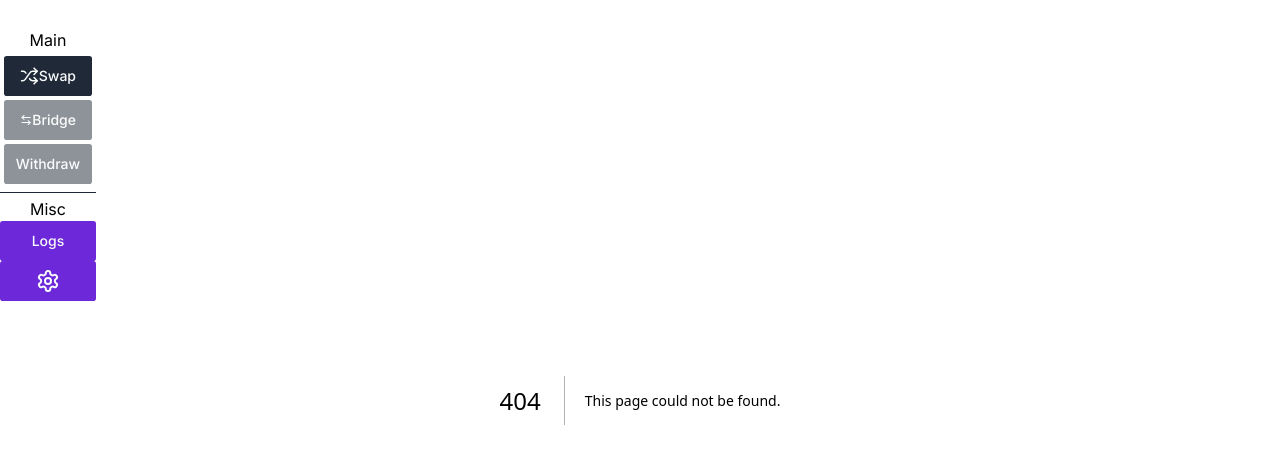
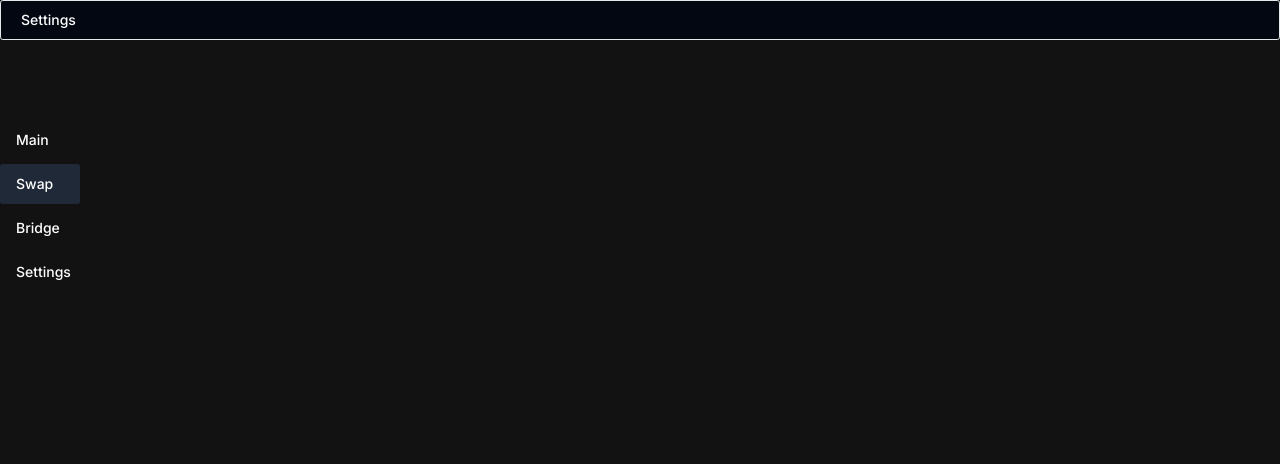
Before and after one commit to pesiq/crypto_bot, a Next.js app: page /starknet/swap in a window 1280 px wide. Before the commit this address had no page. Shown: the top 464 px of the page. Built offline with nearby package versions, Linux system fonts and the light colour scheme.

Commit message:
Future proofing + better routing

```diff
--- a/app/layout.tsx
+++ b/app/layout.tsx
@@ -13,11 +13,13 @@ export const metadata: Metadata = {
   description: 'Generated by create next app',
 }
 
+
+
+
 export default function RootLayout({ children }: { children: React.ReactNode }) {
   return (
     <html lang="en">
       <body className={inter.className}>
-        <Sidebar />
         <ThemeProvider
           attribute='class'
           defaultTheme='dark'
--- a/app/page.tsx
+++ b/app/page.tsx
@@ -2,6 +2,8 @@
 import { InputBox } from "@/components/input-box"
 import { Sidebar } from "@/components/sidebar"
 import { Separator } from "@/components/ui/separator"
+import { PJCard } from "@/components/project-card"
+import Link from "next/link"
 
 export default function Home(){
 
@@ -9,7 +11,7 @@ export default function Home(){
   return(
     <>
       <div>
-
+        <PJCard name="Starknet" href="/starknet"/>
       </div>
     </>
   )
--- /dev/null
+++ b/app/starknet/bridge/page.tsx
@@ -0,0 +1,8 @@
+
+export default function Bridge(){
+    return(
+        <>
+        Bridge
+        </>
+    )
+}
--- /dev/null
+++ b/app/starknet/layout.tsx
@@ -0,0 +1,37 @@
+
+import { Dashboard } from "@/components/dashboard"
+import { Sidebar } from "@/components/sidebar"
+
+
+const sidebarNavItems = [
+    {
+      title: "Main",
+      href: "/starknet"
+    },
+    {
+      title: "Swap",
+      href: "/starknet/swap"
+    },
+    {
+      title: "Bridge",
+      href: "/starknet/bridge"
+    },
+    {
+        title: "Settings",
+        href: "/starknet/settings"
+    }
+  ]
+
+
+  export default function RootLayout({ children }: { children: React.ReactNode }) {
+    return (
+        <div>
+            <Dashboard/>
+            <Sidebar
+            items={sidebarNavItems}
+            className="fixed left-0 w-20 flex flex-col h-full py-20"
+            />
+                {}
+        </div>
+    )
+  }
--- /dev/null
+++ b/app/starknet/page.tsx
@@ -0,0 +1,17 @@
+'use client'
+
+import { Dashboard } from "@/components/dashboard"
+import { Sidebar } from "@/components/sidebar"
+
+
+export default function Starknet(){
+
+    return(
+        <div className="bg-red-400 h-full w-full m-auto flex">
+            <h1>Starknet page</h1>
+            <div className=" bg-yellow-500 bg-center">
+                Balls
+            </div>
+        </div>
+    )
+}
--- /dev/null
+++ b/app/starknet/settings/page.tsx
@@ -0,0 +1,9 @@
+
+export default function Settings(){
+
+    return(
+        <>
+        Settings
+        </>
+    )
+}
--- /dev/null
+++ b/app/starknet/swap/page.tsx
@@ -0,0 +1,9 @@
+
+
+export default function Swap(){
+    return(
+        <>
+        Swap
+        </>
+    )
+}
--- a/components/dashboard.tsx
+++ b/components/dashboard.tsx
@@ -4,9 +4,11 @@ import { Settings } from "lucide-react"
 
 import {
     Menubar,
+    MenubarContent,
     MenubarMenu,
     MenubarSeparator,
-    MenubarTrigger
+    MenubarTrigger,
+    MenubarItem
 
  } from "./ui/menubar"
  import { Button } from "./ui/button"
@@ -15,6 +17,7 @@ import {
     TabsTrigger,
     TabsList
  } from "./ui/tabs"
+import Link from "next/link"
 
 
 
@@ -23,16 +26,18 @@ export function Dashboard () {
     return(
         <Menubar className="">
             <MenubarMenu>
-                <MenubarTrigger className="m-1"> <Settings /> </MenubarTrigger>
-                <div className="justify-center">
-                    <Tabs>
-                        <TabsList>
-                                <TabsTrigger value="swap"> Swap </TabsTrigger>
-                                <TabsTrigger value="bridge" disabled> Bridge </TabsTrigger>
-                                <TabsTrigger value="withdraw" disabled> Withdraw </TabsTrigger>
-                        </TabsList>
-                    </Tabs>
-                </div>
+                <MenubarTrigger className="m-1"> Settings </MenubarTrigger>
+                <MenubarContent>
+                    <MenubarItem>
+                        <Link
+                            key="/"
+                            href="/"
+                        >
+                            Change proj
+                        </Link>
+                        </MenubarItem>
+                </MenubarContent>
+
             </MenubarMenu>
         </Menubar>
     )
--- /dev/null
+++ b/components/project-card.tsx
@@ -0,0 +1,37 @@
+
+import { Label } from "./ui/label";
+
+import {
+    Card,
+    CardHeader,
+    CardContent,
+    CardTitle,
+    CardDescription,
+    CardFooter
+ } from "./ui/card";
+import Link from "next/link";
+
+ interface JPCrdProps {
+    name: string
+    href: string
+ }
+
+ export function PJCard ({name, href}: JPCrdProps){
+
+    return (
+        <Link
+            key = {href}
+            href ={href}
+        >
+            <Card>
+                <CardHeader>
+                    <CardTitle>
+                        {name}
+                    </CardTitle>
+                </CardHeader>
+            </Card>
+
+        </Link>
+    )
+
+ }
--- a/components/sidebar.tsx
+++ b/components/sidebar.tsx
@@ -1,42 +1,48 @@
 "use client"
 
-import { Button } from "./ui/button"
+import { Button, buttonVariants } from "./ui/button"
 import { Separator } from "./ui/separator"
-import { Settings, Shuffle, ArrowLeftRight } from "lucide-react"
+import { Settings, Shuffle, ArrowLeftRight} from "lucide-react"
+import { cn } from "@/lib/utils"
+import { usePathname } from "next/navigation"
+import Link from "next/link"
 
+interface SidebarNavProps extends React.HTMLAttributes<HTMLElement> {
+    items: {
+      href: string
+      title: string
+    }[]
+}
 
+export function Sidebar( {className, items, ...props}: SidebarNavProps ){
 
-export function Sidebar(){
-
+    const pathname = usePathname()
 
     return(
-    <div className="fixed top-0 left-0 h-screen flex flex-col py-7 w-24">
-        <h2 className="text-center">
-            Main
-        </h2>
-        <div className="space-y-1 p-1">
-            <Button variant="secondary" className="w-full"
-            onClick={() => {console.log("Swap clicked")}}
+    <nav
+    className={cn(
+        "flex space-x-2 lg:flex-col lg:space-x-0 lg:space-y-1", className
+    )}
+    {...props}
+    >
+        {items.map((item) => (
+            <Link
+            key={item.href}
+            href={item.href}
+            className={
+                cn(
+                    buttonVariants({ variant: "ghost" }),
+                    pathname === item.href
+                    ? "bg-muted hover:bg-muted"
+                    : "hover:bg-transparent hover:underline",
+                    "justify-start"
+                )
+            }
             >
-                <Shuffle /> Swap
-            </Button>
-            <Button variant="secondary" className="w-full" disabled>
-                <ArrowLeftRight/>Bridge
-            </Button>
-            <Button variant="secondary" className="w-full" disabled>
-                Withdraw
-            </Button>
-        </div>
-        <Separator  className="my-1"/>
-        <h2 className="text-center">
-            Misc
-        </h2>
-        <Button>
-            Logs
-        </Button>
-        <Button className="">
-            <Settings className=""/>
-        </Button>
-    </div>
+            {item.title}
+            </Link>
+        ))}
+
+    </nav>
     )
 }
```
Also changed, not shown: app/bridge/page.tsx (deleted), app/swap/page.tsx (deleted).
